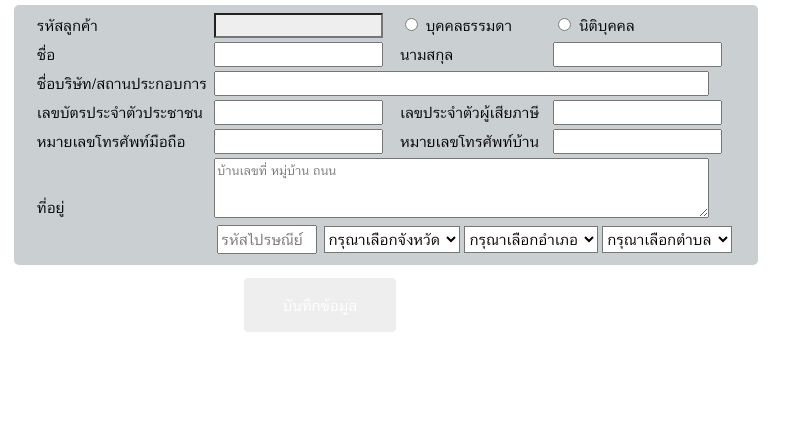
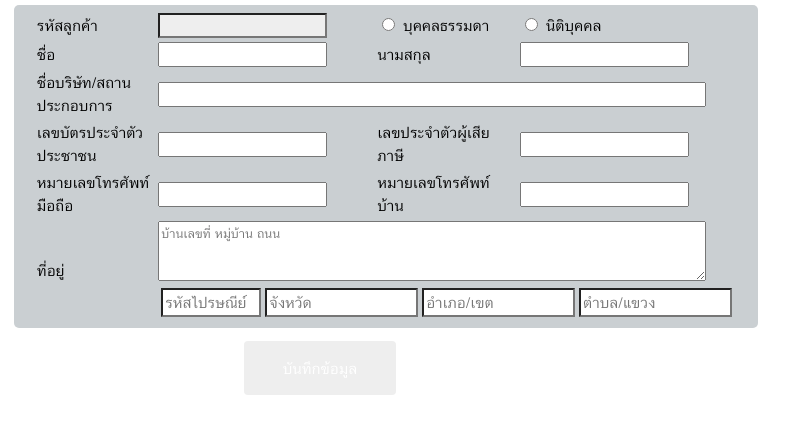
Before and after one commit to vorasiri/STservice, an Electron app: page forms/customer_form.html in a window 800 px wide. Shown: the part 67-500 px from the top of the page. Drawn offline with Linux system fonts and the light colour scheme; files that its build step writes are made by us from their sources; files whose address does not match are found by name; a web font is replaced by a local one.

Commit message:
add Thailand location filler by zipcode to all form

```diff
--- a/forms/customer_form.html
+++ b/forms/customer_form.html
@@ -81,19 +81,13 @@
                                         <input id="input_zipcode" class="zipcode-field" placeholder="รหัสไปรษณีย์" />
                                     </td>
                                     <td>
-                                        <select class="dropdown-field" id="input_province" onchange="showAmphoes()">
-                                            <option value="">กรุณาเลือกจังหวัด</option>
-                                        </select>
+                                        <input class="dropdown-field" id="input_province" placeholder="จังหวัด" />
                                     </td>
                                     <td>
-                                        <select class="dropdown-field" id="input_amphoe" onchange="showDistricts()">
-                                            <option value="">กรุณาเลือกอำเภอ</option>
-                                        </select>
+                                        <input class="dropdown-field" id="input_amphoe" placeholder="อำเภอ/เขต" />
                                     </td>
                                     <td>
-                                        <select class="dropdown-field" id="input_district" onchange="showZipcode()">
-                                            <option value="">กรุณาเลือกตำบล</option>
-                                        </select>
+                                        <input class="dropdown-field" id="input_district" placeholder="ตำบล/แขวง" />
                                     </td>
                                 </tr>
                             </table>
--- a/package.json
+++ b/package.json
@@ -15,6 +15,7 @@
   "dependencies": {
     "jquery": "^3.5.1",
     "jquery-datetimepicker": "^2.5.21",
+    "jthailand": "^1.0.0",
     "mysql": "^2.18.1"
   }
 }
--- a/styles/form.css
+++ b/styles/form.css
@@ -350,7 +350,7 @@ table {
     width: 100%;
     height: 100%;
     margin: auto;
-    background-color: #FFFFFF;
+    background-color: #FFFFFF !important;
     font-size: 12pt;
 }
 
@@ -369,6 +369,7 @@ table {
 .zipcode-field {
     width: 100px;
     font-size: 12pt;
+    background-color: #FFFFFF !important;
 }
 
 .qty {
```
Also changed, not shown: forms/service_partner_form.html (+3 -9 lines), forms/staff_form.html (+3 -9 lines), forms/supplier_form.html (+3 -9 lines), home.html (+5 -0 lines), home.js (+30 -1 lines), 1 other file.
